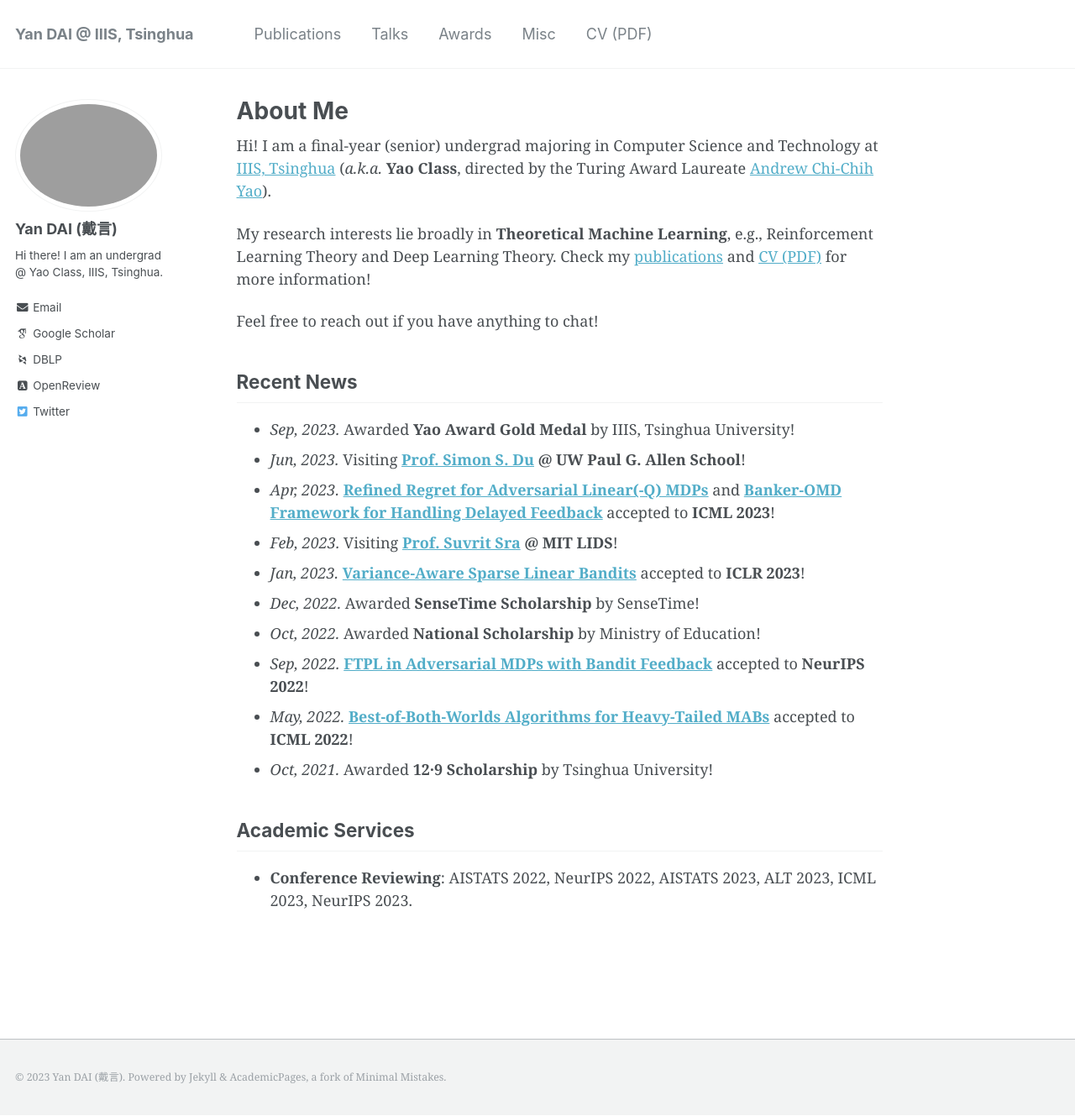
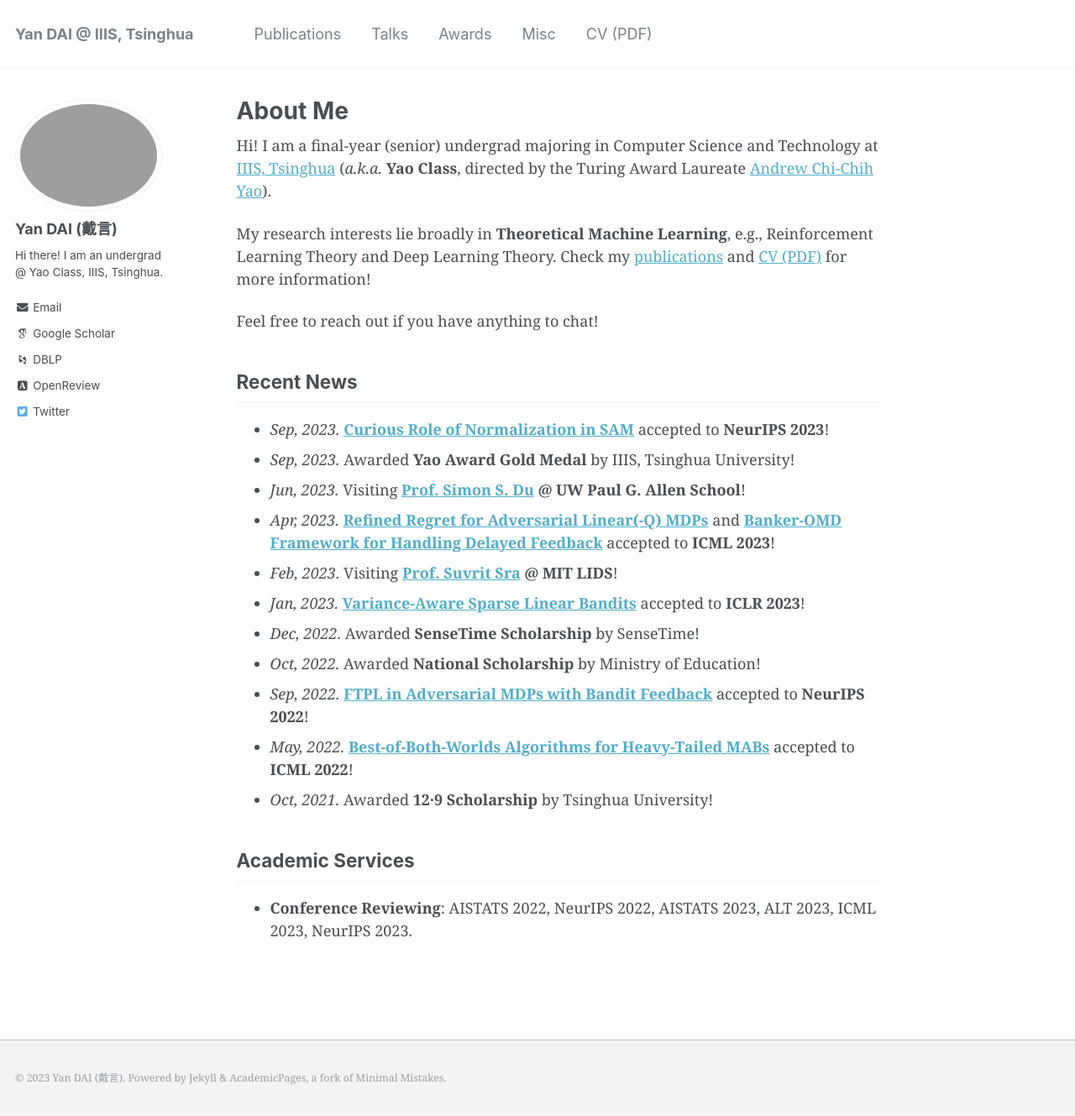
Before and after one commit to yandaichn/yandaichn.github.io, a Jekyll site: the page built from _pages/about.md, in a window 1280 px wide and 1329 px high. Shown: the whole window at 84% size. Built offline with Jekyll 4.4.1, drawn with Linux system fonts in a browser that asks for light colours; some web fonts are replaced.

Commit message:
Update NeurIPS

```diff
--- a/_pages/about.md
+++ b/_pages/about.md
@@ -15,6 +15,7 @@ My research interests lie broadly in **Theoretical Machine Learning**, e.g., Rei
 Feel free to reach out if you have anything to chat!
 
 ## Recent News
+* *Sep, 2023.* [**Curious Role of Normalization in SAM**](https://arxiv.org/abs/2305.15287) accepted to **NeurIPS 2023**!
 * *Sep, 2023.* Awarded **Yao Award Gold Medal** by IIIS, Tsinghua University!
 * *Jun, 2023.* Visiting **[Prof. Simon S. Du](https://simonshaoleidu.com/) @ UW Paul G. Allen School**!
 * *Apr, 2023.* [**Refined Regret for Adversarial Linear(-Q) MDPs**](https://arxiv.org/abs/2301.12942) and [**Banker-OMD Framework for Handling Delayed Feedback**](https://arxiv.org/abs/2301.10500) accepted to **ICML 2023**!
```
